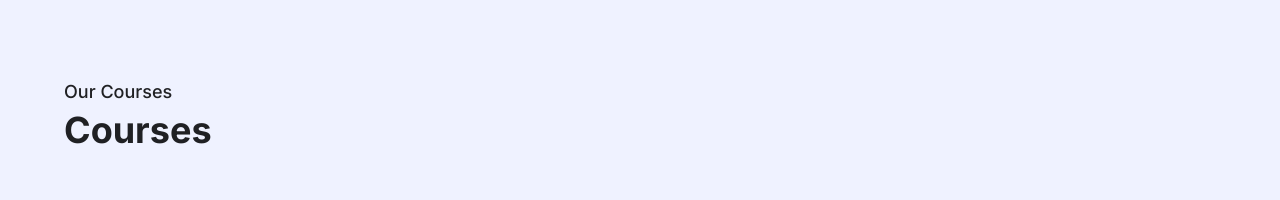
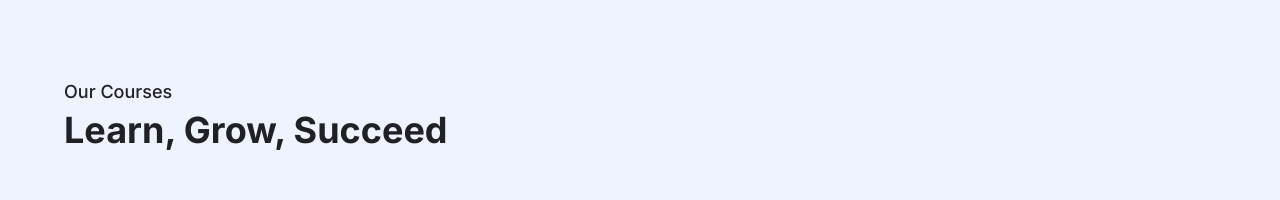
Before and after one commit to mbonikev/hotel_talents_pool, a React (Vite) app: page /#/ in a window 1280 px wide. Shown: the part 1197-1397 px from the top of the page. Built offline with nearby package versions, Linux system fonts and the light colour scheme; what ldrs would draw is missing.

Commit message:
Stalker-commit: src/content/content.js

```diff
--- a/src/content/content.js
+++ b/src/content/content.js
@@ -78,7 +78,7 @@ export const CoursesSection = {
   sectionTitle: "Our Courses",
   sectionDescription:
     "We offer diverse courses. Choose yours and get started right away!",
-  HeaderTitle: "Courses",
+  HeaderTitle: "Learn, Grow, Succeed",
   intro: [
     `At Hotel Talents Pool, we are dedicated to shaping the future of the hospitality industry. Our comprehensive courses are designed to equip aspiring professionals and industry experts with the skills, knowledge, and confidence they need to excel in various hospitality fields. In addition to our core programs, we proudly offer a special program dedicated to Persons With Disabilities (PWDs), tailored to empower them with the tools they need to succeed in the hospitality industry. Whether you dream of becoming a top-notch barista, mastering the art of bakery, leading a hotel team, starting your own business, or exploring opportunities through our PWD program, our inclusive and tailored offerings empower everyone to achieve their goals.`,
     `Excellence Across Rwanda
```
